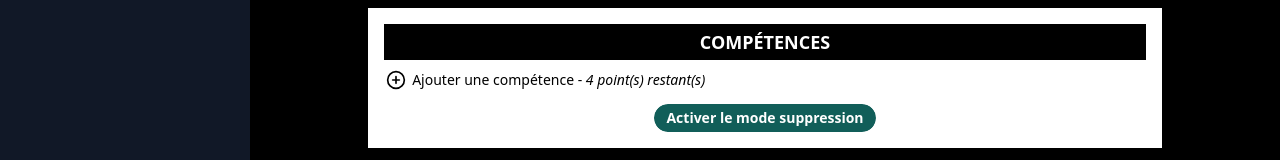
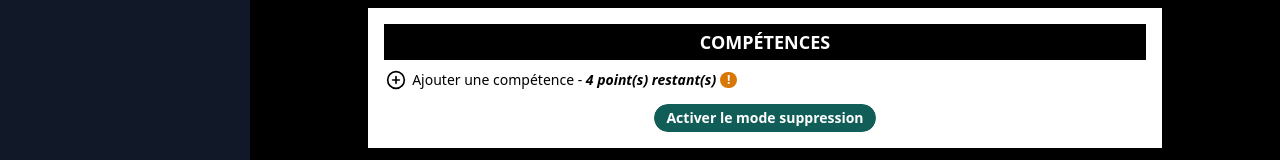
Before and after one commit to LucasPitzalis/2d6-FPI, a React (Vite) app: page /competences in a window 1280 px wide. Shown: the part 322-482 px from the top of the page. Built offline with nearby package versions, Linux system fonts and the light colour scheme.

Commit message:
improved add skill button

```diff
--- a/src/components/character/CharacterControls.jsx
+++ b/src/components/character/CharacterControls.jsx
@@ -12,7 +12,7 @@ export default function CharacterControls() {
         <div className="flex flex-wrap mt-1 justify-center space-x-2">
             <div className="relative">
                 <SimpleButton handler={() => dispatch(handleModal('editAbilities')) } text="Editer les caractéristiques" />
-                {abilityPointsLeft() !== 0 && <Warning isRed={abilityPointsLeft() < 0} />}
+                {abilityPointsLeft() !== 0 && <Warning isFloat isRed={abilityPointsLeft() < 0} />}
             </div>
             <SimpleButton handler={() => dispatch(handleModal('editExperience')) } text="Editer l'expérience" />
             <SimpleButton handler={() => dispatch(editField({name: 'character.healthPoints', value: maxHp()}))}  text="Soigner tous les PV" />
--- a/src/components/skills/Skills.jsx
+++ b/src/components/skills/Skills.jsx
@@ -5,6 +5,7 @@ import { currentLevel } from '../../utils/characterStats';
 import HoverableButton from '../buttons/HoverableButton';
 import SimpleButton from '../buttons/SimpleButton';
 import SectionTitle from '../SectionTitle';
+import Warning from '../ui-elements/Warning';
 import Skill from './Skill';
 
 export default function Skills() {
@@ -30,7 +31,8 @@ export default function Skills() {
                 {skills.length < currentLevel().skillPts &&
                     <div className="flex justify-left space-x-1 mt-2 items-center">
                         <HoverableButton icon="+" handler={() => dispatch(addNewSkill())} />
-                        <span>Ajouter une compétence - <span className="italic">{currentLevel().skillPts - skills.length} point(s) restant(s)</span></span>
+                        <span>Ajouter une compétence - <span className="italic font-bold">{currentLevel().skillPts - skills.length} point(s) restant(s)</span></span>
+                        <Warning />
                     </div>
                 }
             </div>
--- a/src/components/ui-elements/Warning.jsx
+++ b/src/components/ui-elements/Warning.jsx
@@ -1,17 +1,19 @@
 import PropTypes from 'prop-types';
 
-export default function Warning({ isRed }) {
+export default function Warning({ isRed, isFloat }) {
     return (
-        <span className={`font-bold text-white h-4 w-4 text-center rounded-full absolute top-0 right-0 text-xs ${isRed ? 'bg-red-700' : 'bg-amber-600'}`}>
+        <div className={`text-xs font-bold text-white text-center h-4 w-[17px] rounded-full ${isFloat ? 'absolute top-0 -right-1' : 'mx-1'} ${isRed ? 'bg-red-700' : 'bg-amber-600'}`}>
             !
-        </span>
+        </div>
     );
 }
 
 Warning.propTypes = {
     isRed: PropTypes.bool,
+    isFloat: PropTypes.bool,
 };
 
 Warning.defaultProps = {
     isRed: false,
+    isFloat: false,
 }
```
